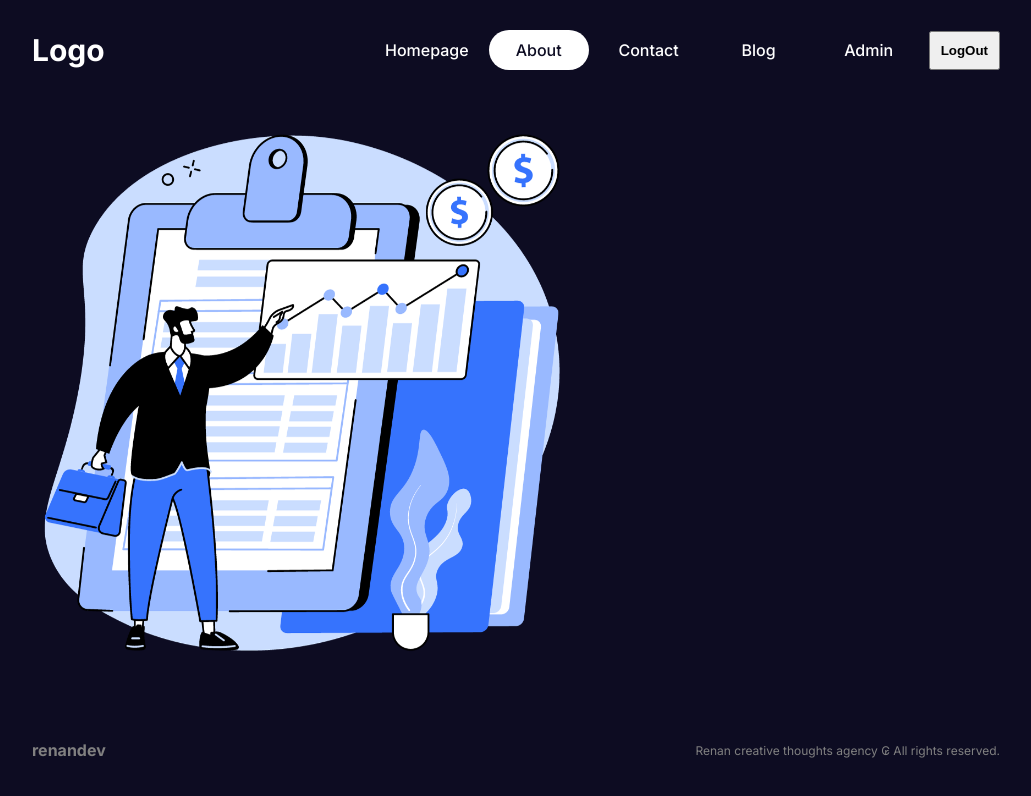
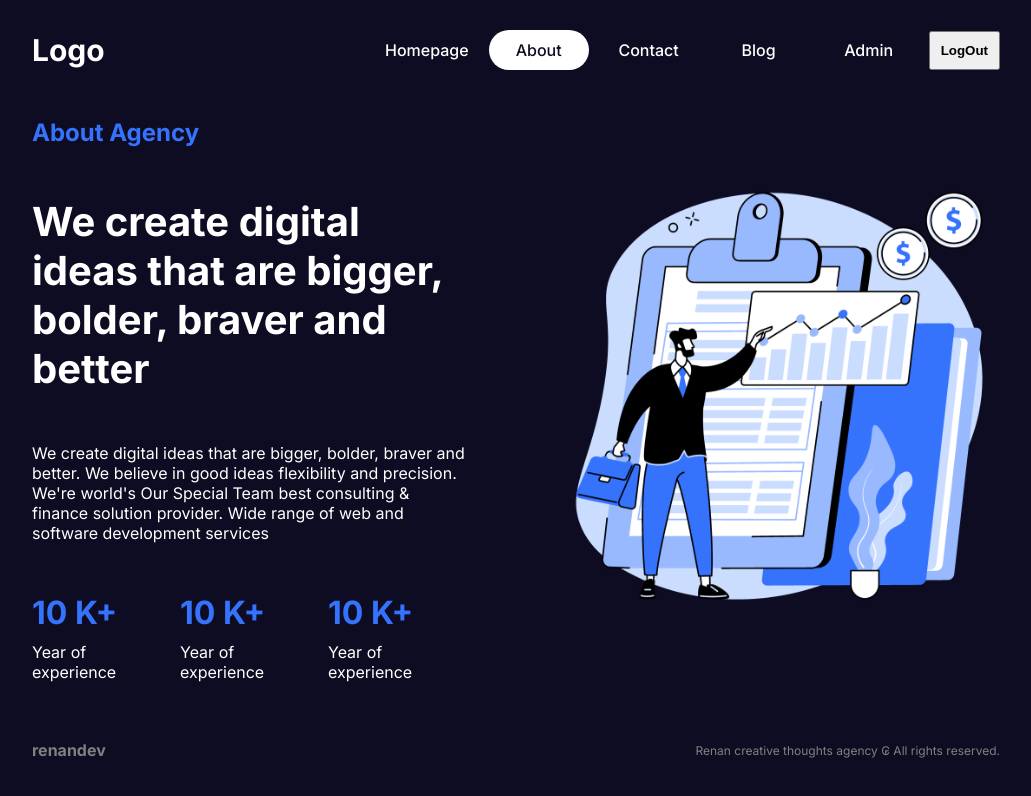
Before and after one commit to renangom/nextBlog, a Next.js app: page /about in a window 1280 px wide. Shown: the top 796 px of the page, without its empty margins (124-1155 px from the left). Built offline with nearby package versions, Linux system fonts and the light colour scheme.

Commit message:
styling about page

```diff
--- /dev/null
+++ b/src/app/about/about.module.css
@@ -0,0 +1,51 @@
+.container {
+    display: flex;
+    gap: 100px;
+}
+
+.textContainer {
+    flex: 1;
+    display: flex;
+    flex-direction: column;
+    gap: 50px;
+}
+
+.subtitle {
+    color: var(--btn);
+}
+
+.title {
+    font-size: 40px;
+
+}
+
+.desc {
+    font-size: 20px;
+    font-weight: 300;
+}
+
+.imgContainer {
+    flex: 1;
+    position: relative;
+}
+
+.boxes {
+    display: flex;
+    gap: 10px;
+    align-items: center;
+    justify-content: space-between;
+}
+
+.box {
+    display: flex;
+    flex-direction: column;
+    gap: 10px;
+}
+
+.box h1 {
+    color: var(--btn);
+}
+
+.image {
+    object-fit: contain;
+}
--- a/src/app/about/page.jsx
+++ b/src/app/about/page.jsx
@@ -1,9 +1,34 @@
 import Image from "next/image"
+import styles from './about.module.css'
+
 
 const AboutPage = () => {
     return (
-        <div>
-            <Image src="/about.png" alt="" width={550} height={550} />
+        <div className={styles.container}>
+            <div className={styles.textContainer}>
+                <h2 className={styles.subtitle}>About Agency</h2>
+                <h1 className={styles.title}>We create digital ideas that are bigger, bolder, braver and better</h1>
+                <p className={styles.dec}>
+                    We create digital ideas that are bigger, bolder, braver and better. We believe in good ideas flexibility and precision. We're world's Our Special Team best consulting & finance solution provider. Wide range of web and software development services
+                </p>
+                <div className={styles.boxes}>
+                    <div className={styles.box}>
+                        <h1>10 K+</h1>
+                        <p>Year of experience</p>
+                    </div>
+                    <div className={styles.box}>
+                        <h1>10 K+</h1>
+                        <p>Year of experience</p>
+                    </div>
+                    <div className={styles.box}>
+                        <h1>10 K+</h1>
+                        <p>Year of experience</p>
+                    </div>
+                </div>
+            </div>
+            <div className={styles.imgContainer}>
+                <Image src='/about.png' alt="" fill className={styles.image} />
+            </div>
         </div>
     )
 }
```
